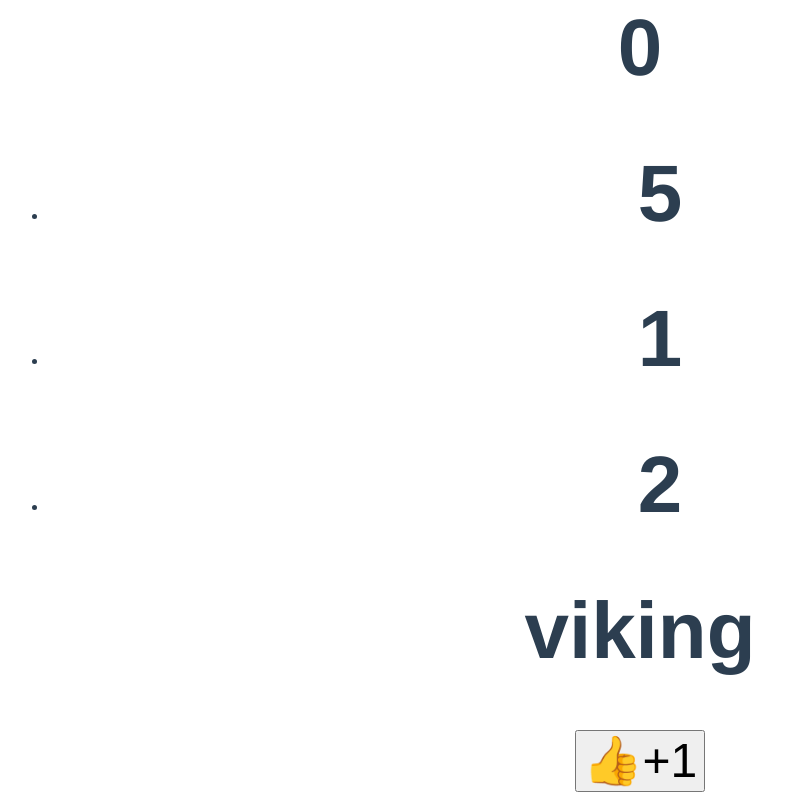
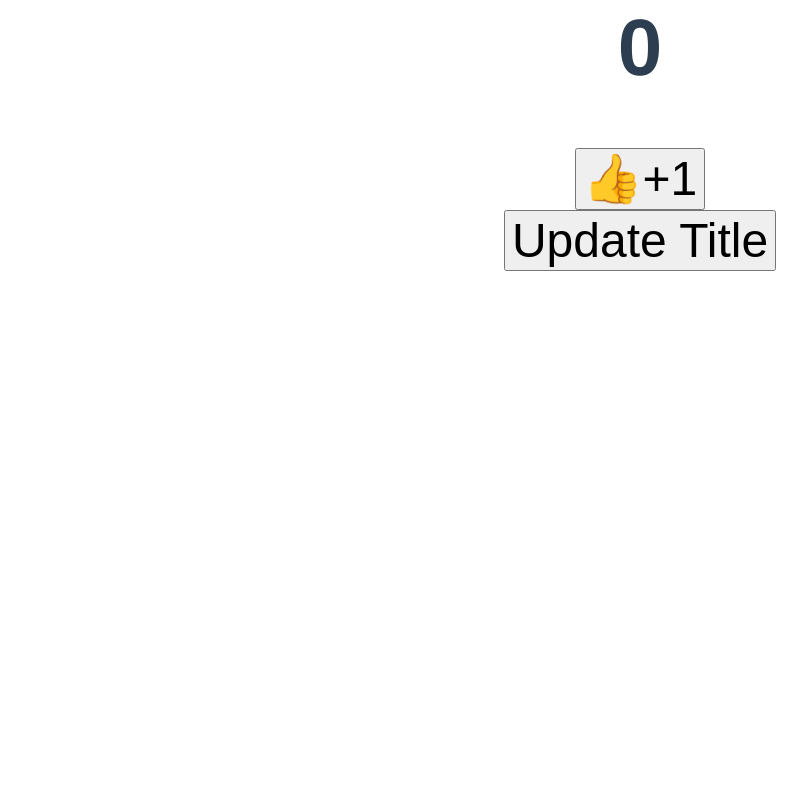
Before and after one commit to cwy007/vue3-basic, a Vue app: page / in a window 1280 px wide. Shown: the part 461-1261 px from the top of the page, without its empty margins (0-807 px from the left). After the commit the page ends 800 px from the top, so only its background shows below. Built offline with nearby package versions, Linux system fonts and the light colour scheme.

Commit message:
add watch

```diff
--- a/src/App.vue
+++ b/src/App.vue
@@ -3,54 +3,42 @@
     <img alt="Vue logo" src="./assets/logo.png">
     <h1>{{count}}</h1>
     <h1>{{double}}</h1>
-    <ul>
-      <li v-for="number in numbers" :key="number"><h1>{{number}}</h1></li>
-    </ul>
-    <h1>{{person.name}}</h1>
-    <button @click="increase">👍+1</button>
+    <h1>{{greetings}}</h1>
+    <button @click="increase">👍+1</button><br/>
+    <button @click="updateGreeting">Update Title</button>
   </div>
 </template>
 
 <script lang="ts">
-import { ref, computed, reactive, toRefs, onMounted, onUpdated, onRenderTriggered } from 'vue'
+import { ref, computed, reactive, toRefs, watch } from 'vue'
 interface DataProps {
   count: number;
   double: number;
   increase: () => void;
-  numbers: number[];
-  person: { name?: string };
 }
 export default {
   name: 'App',
   setup() {
-    // const count = ref(0)
-    // const double = computed(() => {
-    //   return count.value * 2
-    // })
-    // const increase = () => {
-    //   count.value++
-    // }
-    onMounted(() => {
-      console.log('mounted')
-    })
-    onUpdated(() => {
-      console.log('updated')
-    })
-    onRenderTriggered((event) => {
-      console.log(event)
-    })
     const data: DataProps  = reactive({
       count: 0,
       increase: () => { data.count++},
       double: computed(() => data.count * 2),
-      numbers: [0, 1, 2],
-      person: {}
     })
-    data.numbers[0] = 5
-    data.person.name = 'viking'
+    const greetings = ref('')
+    const updateGreeting = () => {
+      greetings.value += 'Hello! '
+    }
+    watch([greetings, () => data.count], (newValue, oldValue) => {
+      console.log('old', oldValue)
+      console.log('new', newValue)
+      document.title = 'updated' + greetings.value + data.count
+    })
+
     const refData = toRefs(data)
     return {
-      ...refData
+      ...refData,
+      greetings,
+      updateGreeting
     }
   }
 };
```
